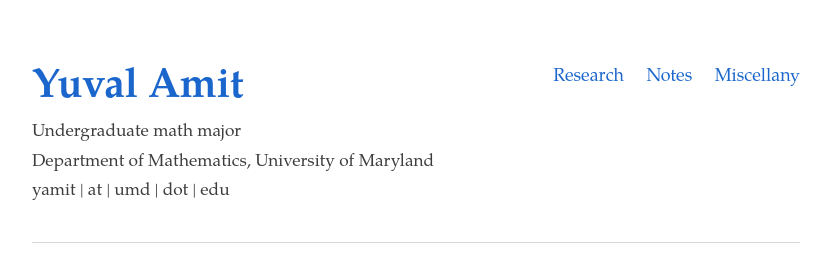
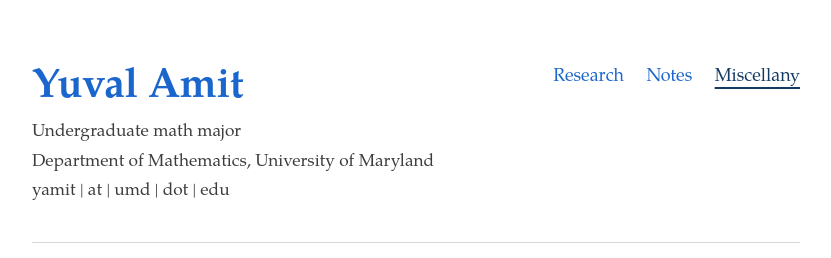
Before and after one commit to YuvalAmit2/yuvalamit2.github.io, a Jekyll site: the page built from miscellany/index.html, in a window 1280 px wide. Shown: the top 258 px of the page, without its empty margins (224-1055 px from the left). Built offline with Jekyll 4.4.1, drawn with Linux system fonts in a browser that asks for light colours.

```diff
--- a/index.html
+++ b/index.html
@@ -8,7 +8,7 @@ description: Yuval Amit is a fourth year undergraduate mathematician at the Univ
         <p>
           I am a 4th-year mathematics student at the University of Maryland (UMD).
           My primary interests are algebraic number theory and arithmetic geometry.
-          I love teaching math, and communicating its beauty.
+          I love teaching math and communicating its beauty.
         </p>
         <p>I also enjoy watching theater (<i>Cabaret</i>, <i>Falsettos</i>), endlessly customizing my LaTeX template (<a href="https://github.com/YuvalAmit2/yalatex" target="_blank" rel="noopener">github</a>), playing board games (<i>Ticket to Ride</i>, <i>Set</i>), and editing Wikipedia (<a href="https://en.wikipedia.org/wiki/Linear_algebra" target="_blank" rel="noopener">Linear Algebra</a>, <a href="https://en.wikipedia.org/wiki/Smith_College" target="_blank" rel="noopener">Smith College</a>).</p>
         <p><a href="/cv/cv.pdf" target="_blank" rel="noopener">My CV</a></p>
```
Also changed, not shown: miscellany/index.html (renamed from extras/index.html).
